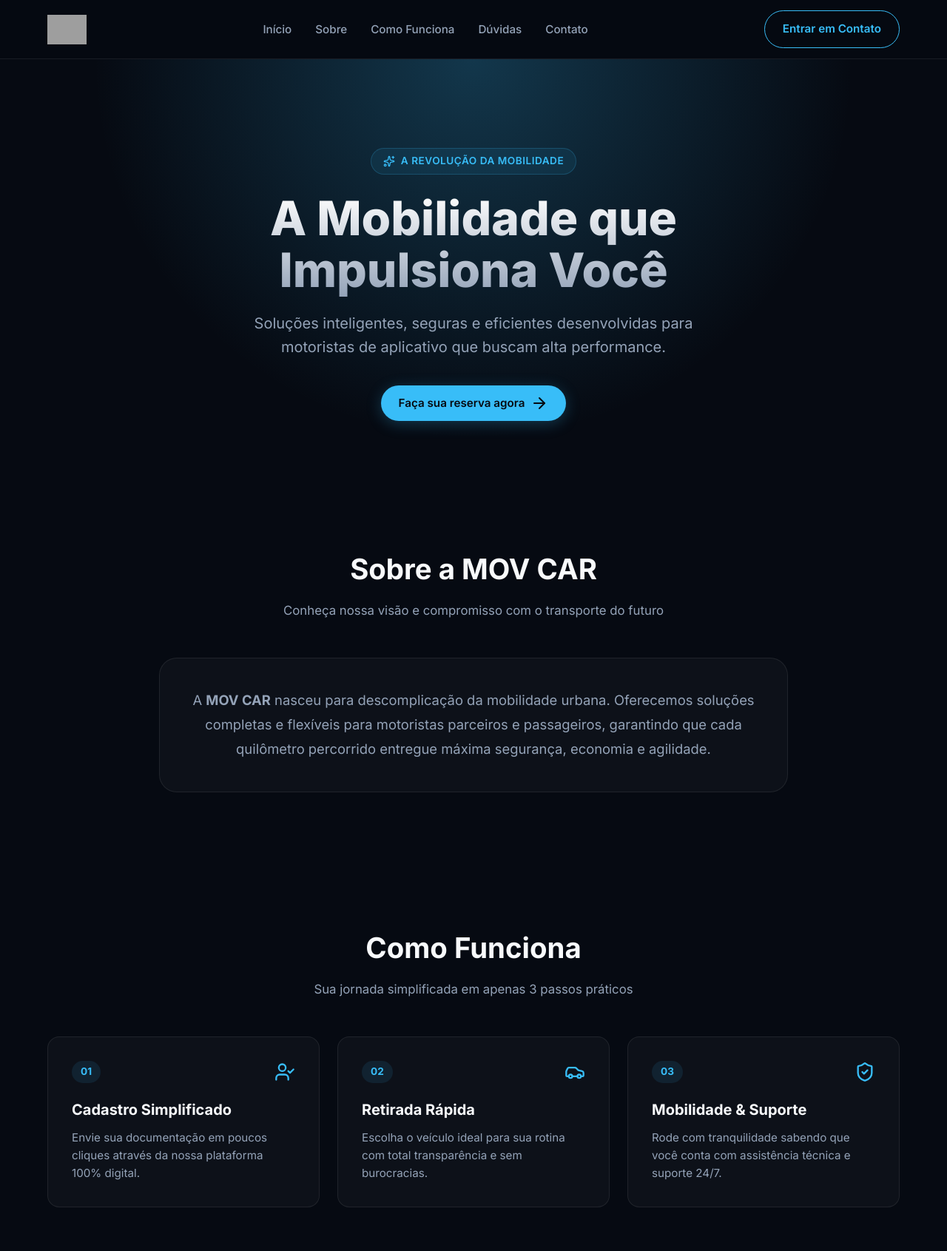
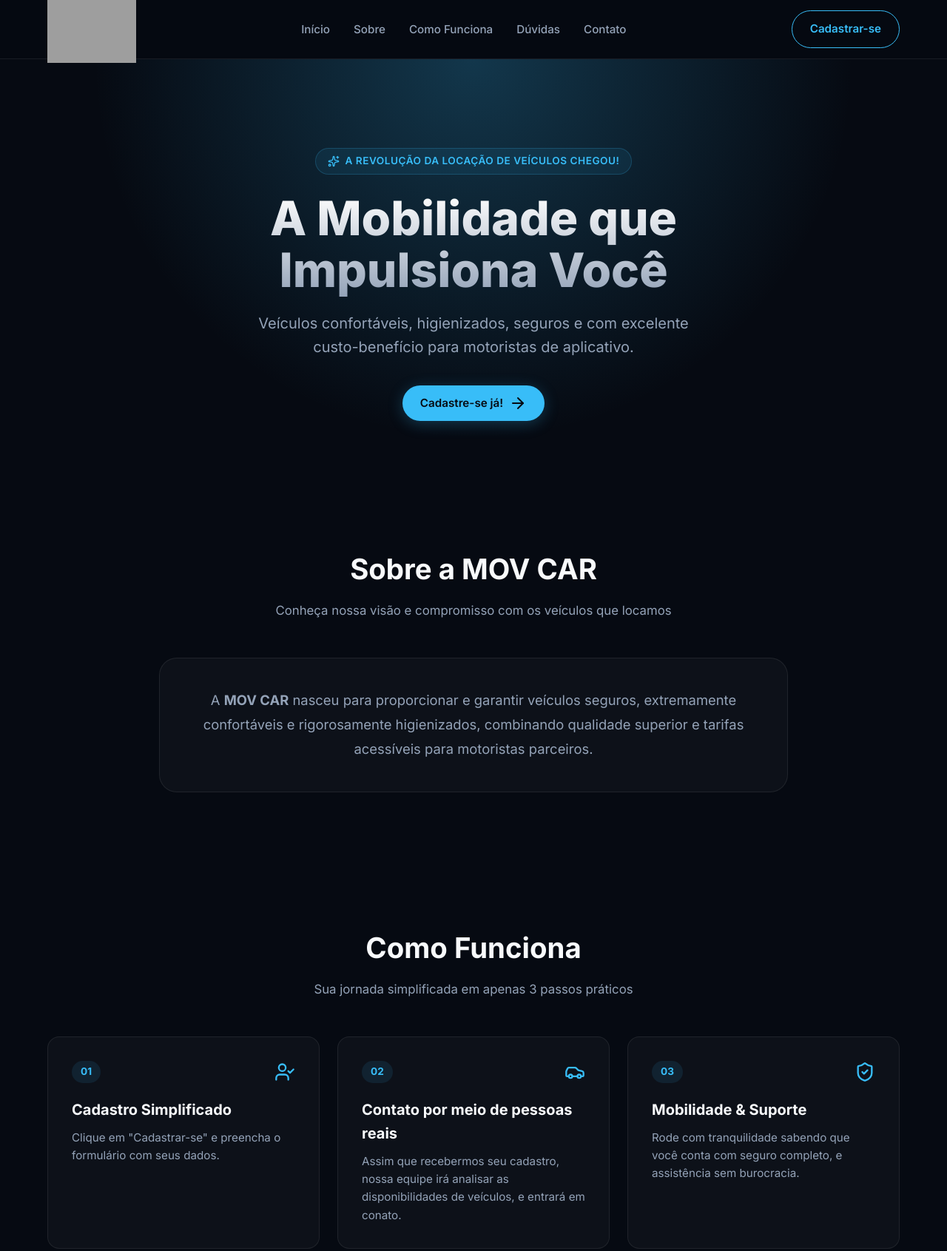
Before and after one commit to daviandresilva110610-cell/movcarlocacoes, a plain HTML site: page index.html in a window 1280 px wide. Shown: the top 1691 px of the page at 74% size. Drawn offline with nearby package versions, Linux system fonts and the light colour scheme; grey boxes are pictures that could not be loaded.

Commit message:
reajuste_informacoes

```diff
--- a/index.html
+++ b/index.html
@@ -37,7 +37,7 @@
             </nav>
 
             <div class="header-cta">
-                <a href="#secao_contato" class="btn btn-outline">Entrar em Contato</a>
+                <a href="https://form.respondi.app/WmkttNyV" class="btn btn-outline">Cadastrar-se</a>
             </div>
         </div>
     </header>
@@ -46,15 +46,15 @@
         <section class="hero">
             <div class="container hero-container">
                 <span class="badge">
-                    <i data-lucide="sparkles" class="badge-icon"></i> A revolução da mobilidade
+                    <i data-lucide="sparkles" class="badge-icon"></i> A revolução da locação de veículos chegou!
                 </span>
                 <h1 class="hero-title">A Mobilidade que Impulsiona Você</h1>
                 <p class="hero-description">
-                    Soluções inteligentes, seguras e eficientes desenvolvidas para motoristas de aplicativo que buscam alta performance.
+                    Veículos confortáveis, higienizados, seguros e com excelente custo-benefício para motoristas de aplicativo.
                 </p>
                 <div class="hero-actions">
-                    <a href="#secao_contato" class="btn btn-primary">
-                        Faça sua reserva agora <i data-lucide="arrow-right"></i>
+                    <a href="https://form.respondi.app/WmkttNyV" class="btn btn-primary">
+                        Cadastre-se já! <i data-lucide="arrow-right"></i>
                     </a>
                 </div>
             </div>
@@ -64,14 +64,13 @@
             <div class="container">
                 <div class="section-header">
                     <h2 class="titulo-secao">Sobre a MOV CAR</h2>
-                    <p class="subtitulo-secao">Conheça nossa visão e compromisso com o transporte do futuro</p>
+                    <p class="subtitulo-secao">Conheça nossa visão e compromisso com os veículos que locamos</p>
                 </div>
 
                 <div class="sobre-card">
                     <p class="sobre-texto">
-                        A <strong>MOV CAR</strong> nasceu para descomplicação da mobilidade urbana.
-                        Oferecemos soluções completas e flexíveis para motoristas parceiros e passageiros,
-                        garantindo que cada quilômetro percorrido entregue máxima segurança, economia e agilidade.
+                        A <strong>MOV CAR</strong> nasceu para proporcionar e garantir veículos seguros, extremamente confortáveis e rigorosamente higienizados,
+                         combinando qualidade superior e tarifas acessíveis para motoristas parceiros.
                     </p>
                 </div>
             </div>
@@ -91,7 +90,7 @@
                             <i data-lucide="user-check" class="card-icon"></i>
                         </div>
                         <h3>Cadastro Simplificado</h3>
-                        <p>Envie sua documentação em poucos cliques através da nossa plataforma 100% digital.</p>
+                        <p>Clique em "Cadastrar-se" e preencha o formulário com seus dados.</p>
                     </div>
 
                     <div class="card">
@@ -99,8 +98,9 @@
                             <span class="card-step">02</span>
                             <i data-lucide="car" class="card-icon"></i>
                         </div>
-                        <h3>Retirada Rápida</h3>
-                        <p>Escolha o veículo ideal para sua rotina com total transparência e sem burocracias.</p>
+                        <h3>Contato por meio de pessoas reais</h3>
+                        <p>Assim que recebermos seu cadastro, nossa equipe irá analisar as disponibilidades de veículos, e
+                            entrará em conato.</p>
                     </div>
 
                     <div class="card">
@@ -109,7 +109,7 @@
                             <i data-lucide="shield-check" class="card-icon"></i>
                         </div>
                         <h3>Mobilidade & Suporte</h3>
-                        <p>Rode com tranquilidade sabendo que você conta com assistência técnica e suporte 24/7.</p>
+                        <p>Rode com tranquilidade sabendo que você conta com seguro completo, e assistência sem burocracia.</p>
                     </div>
                 </div>
             </div>
@@ -129,7 +129,7 @@
                             <i data-lucide="chevron-down" class="faq-icon"></i>
                         </summary>
                         <div class="faq-answer">
-                            <p>Basta clicar no botão de contato ou reserva, enviar seus documentos básicos (CNH válida e comprovante de residência) e aguardar a validação expressa da nossa equipe.</p>
+                            <p>Basta clicar no botão cadastrar-se ou cadastre-se já no início da página, responder ao formulário com seus dados e aguardar a validação expressa da nossa equipe.</p>
                         </div>
                     </details>
 
@@ -139,7 +139,7 @@
                             <i data-lucide="chevron-down" class="faq-icon"></i>
                         </summary>
                         <div class="faq-answer">
-                            <p>Com certeza. Todos os nossos veículos possuem seguro completo, rastreamento via satélite, manutenção preventiva em dia e suporte emergencial 24 horas.</p>
+                            <p>Com certeza. Todos os nossos veículos possuem seguro completo, rastreamento via satélite e manutenção preventiva .</p>
                         </div>
                     </details>
 
--- a/style.css
+++ b/style.css
@@ -69,7 +69,7 @@
 }
 
 .logo {
-    height: 40px;
+    height: 90px;
     width: auto;
     display: block;
     transition: var(--transition);
@@ -404,6 +404,10 @@
 
 /* RESPONSIVIDADE (MOBILE) */
 @media (max-width: 868px) {
+
+    .logo {
+        height: 70px; /* Tamanho ajustado especificamente para telas menores */
+    }
     .header-cta {
         display: none;
     }
```
